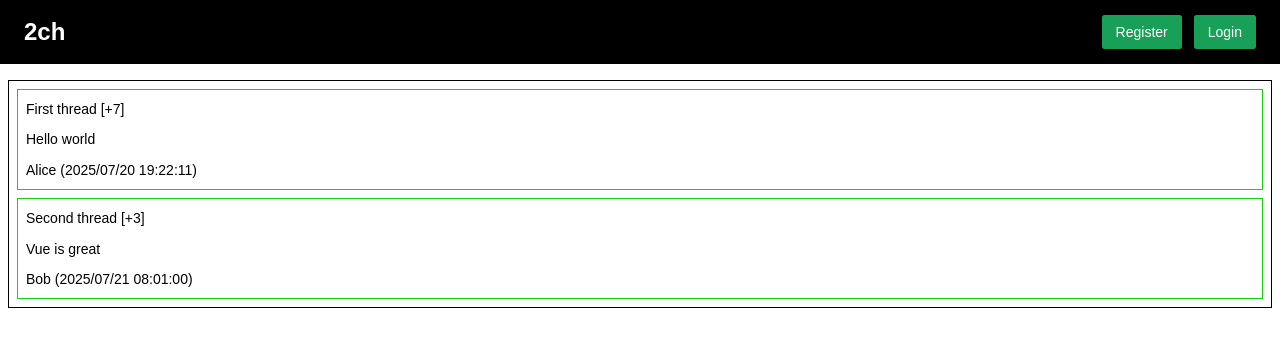
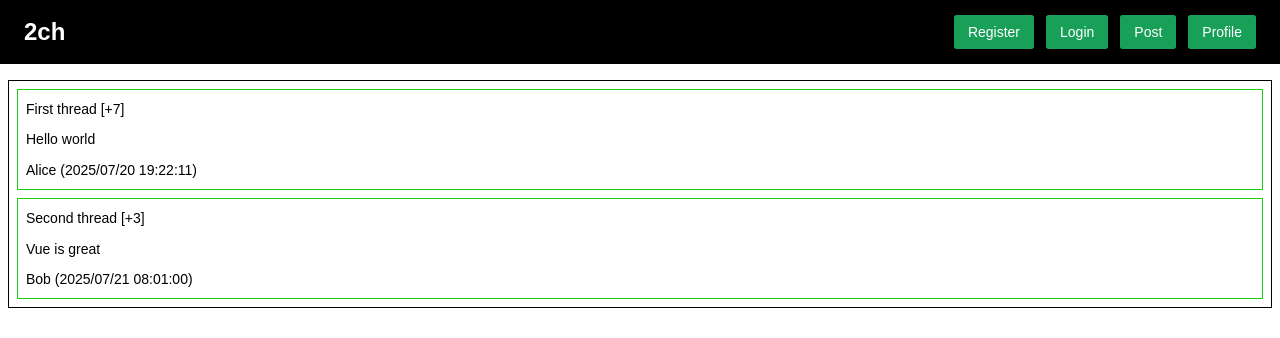
Before and after one commit to GZhonghui/2ch-web, a Vue app: page / in a window 1280 px wide. Shown: the top 338 px of the page. Built offline with nearby package versions, Linux system fonts and the light colour scheme.

Commit message:
update action buttons

```diff
--- a/src/App.vue
+++ b/src/App.vue
@@ -31,12 +31,10 @@ const threads = ref([
     <header class="header-bar">
       <h1 class="title">2ch</h1>
       <div class="actions">
-        <n-button type="primary">
-          Register
-        </n-button>
-        <n-button type="primary">
-          Login
-        </n-button>
+        <n-button type="primary">Register</n-button>
+        <n-button type="primary">Login</n-button>
+        <n-button type="primary">Post</n-button>
+        <n-button type="primary">Profile</n-button>
       </div>
     </header>
 
```
